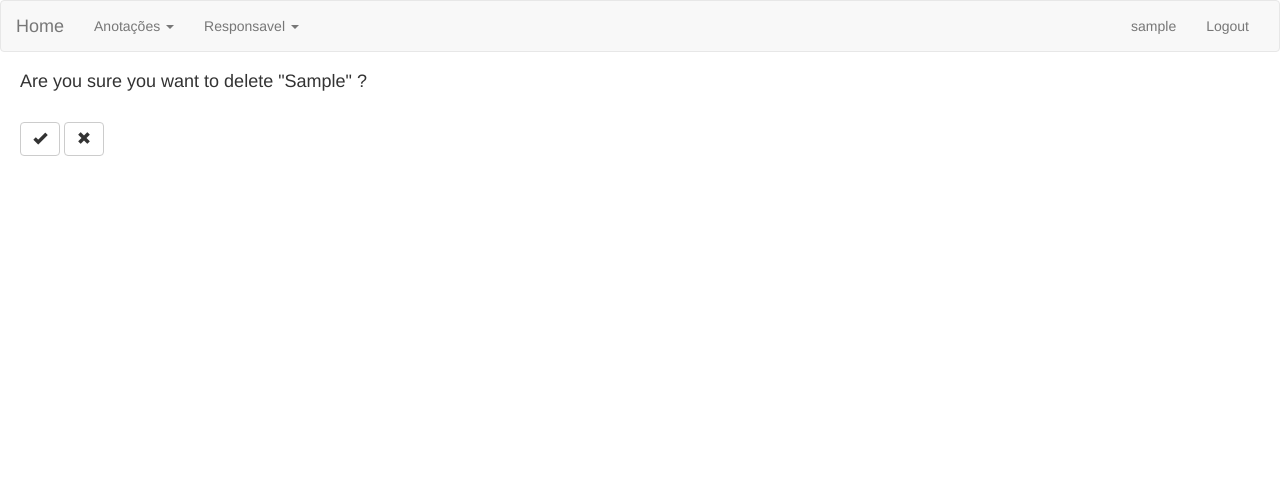
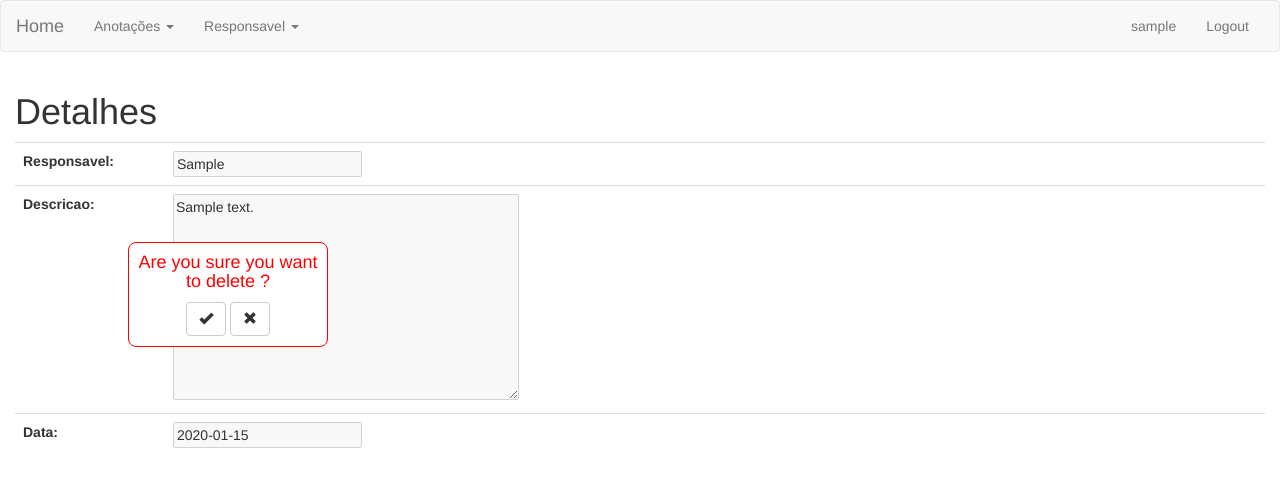
Before and after one commit to thiagokaiser/aprendendo-django, a Django app: page /notes/note/1/delete/ in a window 1280 px wide. Shown: the top 487 px of the page. Run offline with Django 3.2, Linux system fonts and the light colour scheme; a user stored in the database is signed in; tables that the repository leaves empty hold one stand-in row (values such as "Sample post"); some libraries are stand-ins or nearby versions.

Commit message:
Alteracoes Delete

```diff
--- a/notes/forms.py
+++ b/notes/forms.py
@@ -19,6 +19,18 @@ class NoteForm(forms.ModelForm):
 			raise ValidationError("Responsavel não cadastrado")
 		return responsavel
 
+class NoteFormView(forms.ModelForm):
+	responsavel = forms.CharField(disabled=True)
+	descricao = forms.CharField(widget=forms.Textarea, disabled=True)
+	data = forms.DateField(disabled=True)
+	class Meta:
+		model = Note
+		fields = (
+		'responsavel',
+		'descricao',
+		'data',
+		)
+
 class ResponsavelForm(forms.ModelForm):
 	class Meta:
 		model = Responsavel
@@ -34,6 +46,7 @@ class ResponsavelForm(forms.ModelForm):
 		return responsavel
 
 class ResponsavelFormEdit(forms.ModelForm):
+	responsavel = forms.CharField(disabled=True)
 	class Meta:
 		model = Responsavel
 		fields = (
--- a/notes/static/notes/style.css
+++ b/notes/static/notes/style.css
@@ -7,9 +7,6 @@
 .alinhamento th{
 	width:150px;
 }
-.conteudo-principal{
-	margin-left:20px;
-}
 .errorlist{
 	color:red;
 	font-size:15px;
@@ -18,3 +15,15 @@
 	font-size: 12px;
 	color:gray;
 }
+.divdeleta {
+	position: absolute;
+	background-color: white;
+	left: 10%;
+	width:200px;
+	margin-top: 100px;
+	border: 1px;
+	color: red;
+	border:thin solid;
+	text-align: center;
+	border-radius: 8px;
+}
--- a/notes/templates/notes/base.html
+++ b/notes/templates/notes/base.html
@@ -63,11 +63,10 @@
       </div><!-- /.container-fluid -->
     </nav>
 
-    <div class="conteudo-principal">
+    <div class="container-fluid">
     {% block content %}
 
     {% endblock content %}
-
     </div>
     </div>
     <script type="text/javascript" src="{% static 'notes/bootstrap.js' %}"></script>
--- a/notes/templates/notes/delete.html
+++ b/notes/templates/notes/delete.html
@@ -2,12 +2,20 @@
 
 {% block content %}
 
+<h1>Detalhes</h1>
+<form method="post">{% csrf_token %}
+	<div class="divdeleta">
+		<h4>Are you sure you want to delete ?</h4>
+		<button class="btn btn-default" type="submit"><span class="glyphicon glyphicon-ok"></span> </button>
+	    <a class="btn btn-default" href="{% url 'notes:detalhe' pk=notes.pk %}"><span class="glyphicon glyphicon-remove"></span></a>
+	    <p>
+    </div
+		<br>
+		<table class="table table-hover alinhamento">
+			{{ form.as_table }}
+		</table>
 
-<form method="post">{% csrf_token %}
-	<h4>Are you sure you want to delete "{{ note.responsavel }}" ?</h4>
-		<br>
-    <button class="btn btn-default" type="submit"><span class="glyphicon glyphicon-ok"></span> </button>
-    <a class="btn btn-default" href="{% url 'notes:lista' %}"><span class="glyphicon glyphicon-remove"></span></a>
 </form>
 
+
 {% endblock content %}
--- a/notes/templates/notes/detalhe.html
+++ b/notes/templates/notes/detalhe.html
@@ -3,9 +3,9 @@
 {% block content %}
 
     <h1>Detalhes</h1>
-    {{ notes.responsavel }}<br>
-    {{ notes.descricao }}<br>
-    {{ notes.data }}<br><br><br>
+    <table class="table table-hover alinhamento">
+		{{ form.as_table }}
+	</table>
 
 	<a class="btn btn-default" href="{% url 'notes:edita' pk=notes.pk %}"><span class="glyphicon glyphicon-pencil"></span></a>
 	<a class="btn btn-default" href="{% url 'notes:delete' pk=notes.pk %}"><span class="glyphicon glyphicon-trash"></span></a>
--- a/notes/templates/notes/edita.html
+++ b/notes/templates/notes/edita.html
@@ -8,7 +8,11 @@
     		{{ form.as_table }}
     	</table>
         <button type="submit" class="save btn btn-default"><span class="glyphicon glyphicon-ok"></span></button>
-        <a class="btn btn-default" href="{% url 'notes:lista' %}"><span class="glyphicon glyphicon-remove"></span></a>
+        {% if notes.pk != None %}
+            <a class="btn btn-default" href="{% url 'notes:detalhe' pk=notes.pk %}"><span class="glyphicon glyphicon-remove"></span></a>
+        {% else %}
+            <a class="btn btn-default" href="{% url 'notes:lista' %}"><span class="glyphicon glyphicon-remove"></span></a>
+        {% endif %}
     </form>
 
     <script>
--- a/notes/views.py
+++ b/notes/views.py
@@ -19,6 +19,7 @@ from django.contrib.auth.forms import (
 from .models import Note, Responsavel
 from .forms import (
     NoteForm,
+    NoteFormView,
     EditProfileForm,
     RegisterProfileForm,
     ResponsavelForm,
@@ -60,20 +61,24 @@ def Edita(request, pk):
 	else:
 		form = NoteForm(instance=NoteEdit)
 
-	return render(request, 'notes/edita.html', {'form': form})
+	return render(request, 'notes/edita.html', {'form': form, 'notes': NoteEdit})
 
 def Detalhe(request, pk):
     NoteDetail = get_object_or_404(Note, pk=pk)
-    return render(request, 'notes/detalhe.html', {'notes': NoteDetail})
+    form = NoteFormView(instance=NoteDetail)
+    args = {'form': form, 'notes': NoteDetail}
+    return render(request, 'notes/detalhe.html', args)
 
 def Delete(request, pk):
     note = get_object_or_404(Note, pk=pk)
+    form = NoteFormView(instance=note)
+
     if request.method=='POST':
         note.delete()
         return redirect('notes:lista')
 
 
-    return render(request, 'notes/delete.html', {'note':note})
+    return render(request, 'notes/delete.html', {'form': form, 'notes':note})
 
 def Profile(request):
     args = {'user': request.user}
```
Also changed, not shown: notes/templates/notes/delete_responsavel.html (+11 -5 lines).
